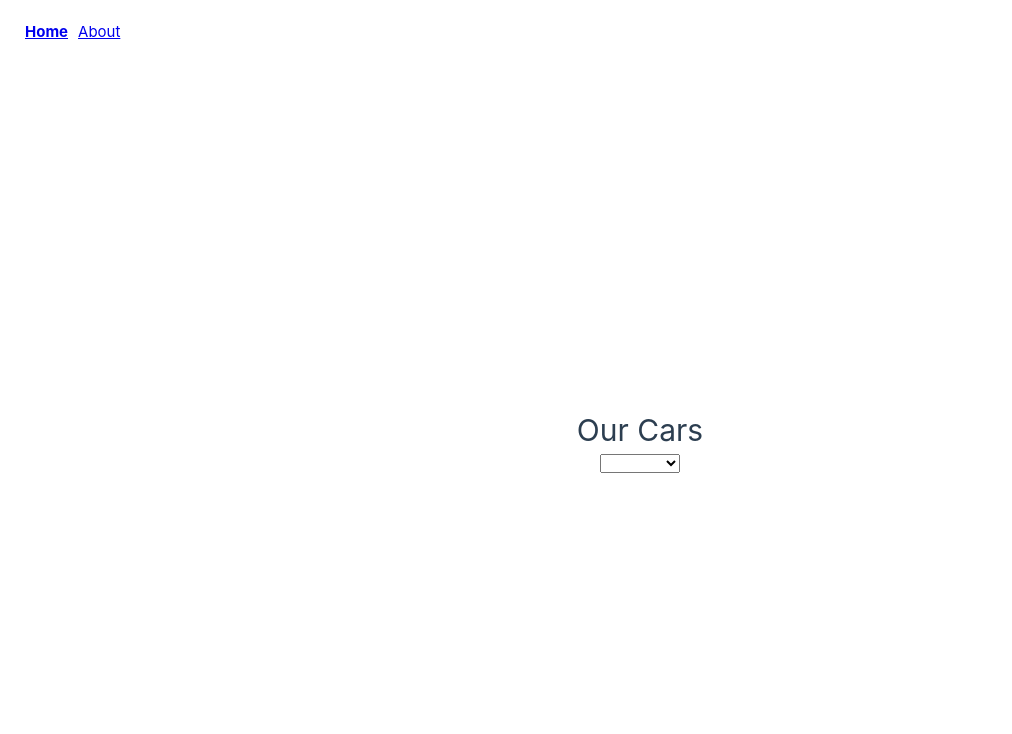
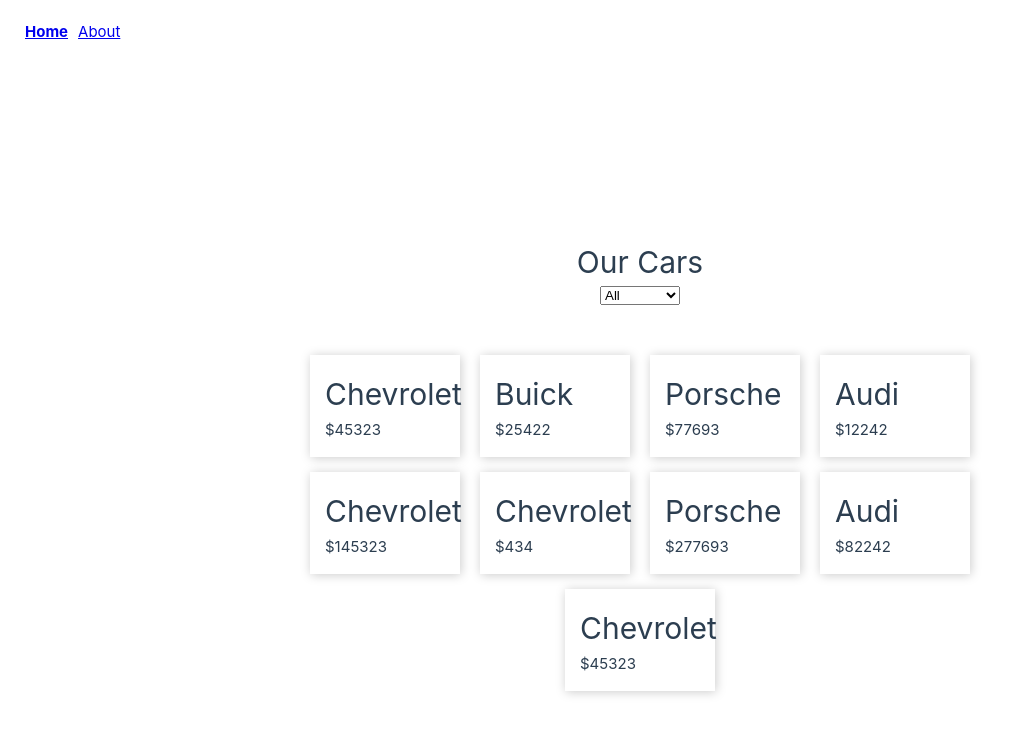
Before and after one commit to vyalova-diana/vue_router_crash_course, a Vue app: page / in a window 1280 px wide. Shown: the top 734 px of the page, without its empty margins (0-1012 px from the left). Built offline with nearby package versions, Linux system fonts and the light colour scheme.

Commit message:
Fixed dynamic routing with params when changing routerlink

```diff
--- a/src/views/AboutView.vue
+++ b/src/views/AboutView.vue
@@ -7,7 +7,7 @@
 
 <script>
 export default {
-  name: "AboutVie"
+  name: "AboutView"
 };
 </script>
 
--- a/src/views/HomeView.vue
+++ b/src/views/HomeView.vue
@@ -1,27 +1,34 @@
 <script setup>
 import carsData from "../data.json"
-import {onMounted, ref, watch} from "vue";
+import {onMounted, onUpdated, ref, watch} from "vue";
 import {useRoute, useRouter} from "vue-router";
-const router = useRouter()
-const route = useRoute()
-const cars = ref(carsData)
-const make = ref("All")
-onMounted(() => {
-  make.value = route.query.make
+const router = useRouter();
+const route = useRoute();
+const cars = ref(carsData);
+const make = ref("All");
+
+onMounted(() => {   //to share links with saved state
+  if (route.query.make) {
+    make.value = route.query.make;
+  }
+})
+
+onUpdated(() => {
+  route.query.make ? make.value = route.query.make : make.value = "All";
 })
 
 watch(make, () => {
-    make.value === "All" ? cars.value = carsData : cars.value = carsData.filter(c => c.make === make.value)
+   make.value === "All"  ? cars.value = carsData : cars.value = carsData.filter(c => c.make === make.value);
 })
 
+
 const handleChange = () => {
-    router.push({query: {make: make.value}})
+    router.push({query: {make: make.value}});
 }
 </script>
 
 <template>
   <main class="container">
-
     <h1>Our Cars</h1>
     <select v-model="make" @change="handleChange">
       <option value="All">All</option>
```
